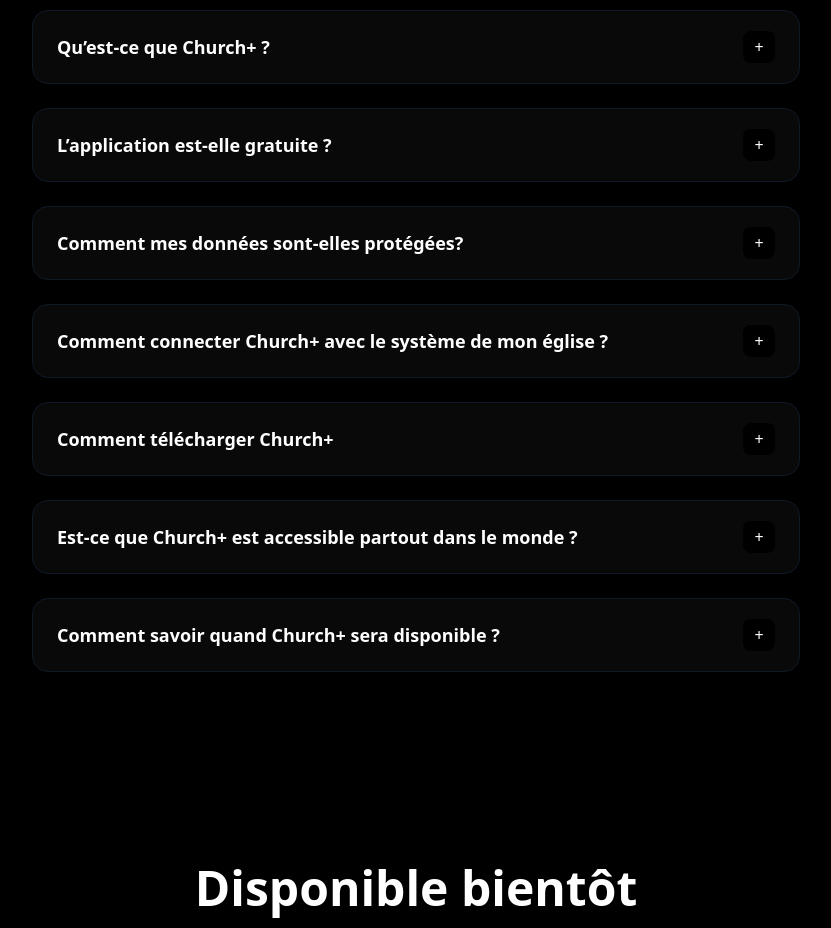
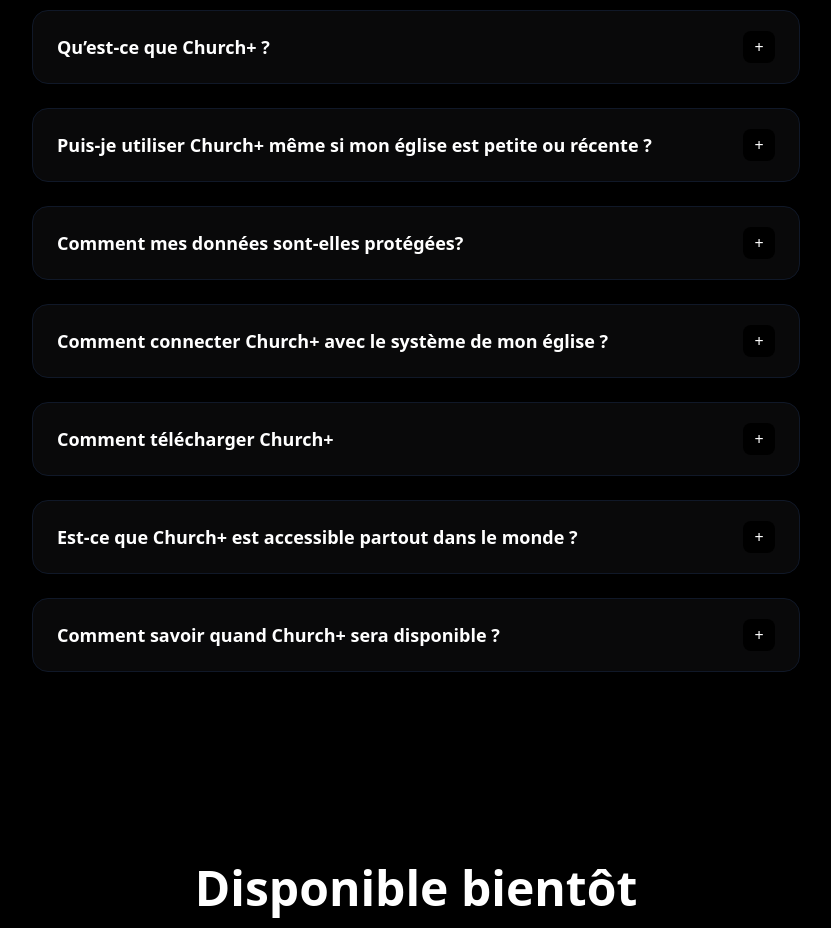
Before and after one commit to BennyKabuika/ChurchLanding, a Next.js app: page / in a window 1280 px wide. Shown: the part 8120-9048 px from the top of the page, without its empty margins (224-1055 px from the left). Built offline with nearby package versions, Linux system fonts and the light colour scheme.

Commit message:
update faq question

```diff
--- a/src/app/functions.js
+++ b/src/app/functions.js
@@ -207,9 +207,9 @@
         answer: 'Church+ est une plateforme qui accompagne les églises dans leur transformation digitale, avec des outils pour connecter, organiser, évangéliser et accompagner leurs membres.',
     },
     {
-        id: 2,
-        question: 'L’application est-elle gratuite ?',
-        answer: 'Oui, l’application de base est entièrement gratuite.',
+    id: 2,
+    question: "Puis-je utiliser Church+ même si mon église est petite ou récente ?",
+    answer: "Oui, Church+ est conçu pour accompagner toutes les églises, quelle que soit leur taille ou leur ancienneté. L’outil s’adapte aussi bien aux grandes communautés qu’aux groupes plus restreints.",
     },
     {
         id: 3,
```
